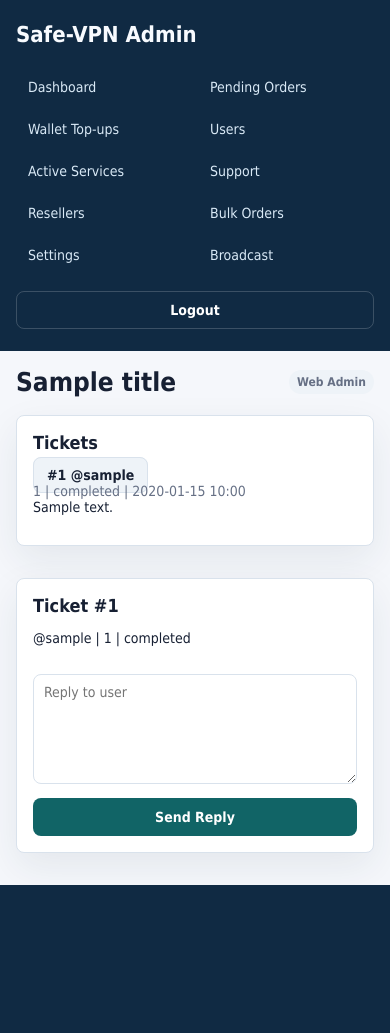
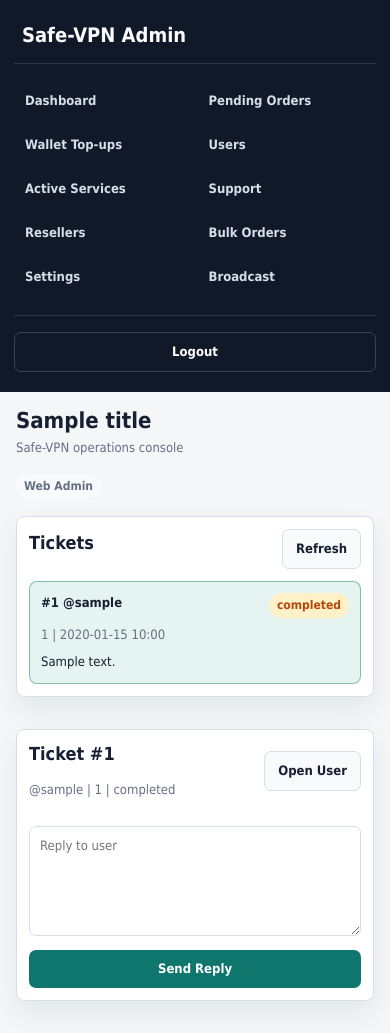
Before and after one commit to svampire7/bot, a FastAPI app: template app/web/templates/support.html in a window 390 px wide. Before the commit the page ends 885 px from the top, so only its background shows below. Run offline with FastAPI, Linux system fonts and the light colour scheme; the template is opened without the code that fills it: most values are stand-ins (such as "Sample title", 1, 10 or a date in 2020); parts of the project's set-up code (start-up, migrations or seed data) failed here and were passed over.

Commit message:
Improve web admin UI

```diff
--- a/app/web/main.py
+++ b/app/web/main.py
@@ -79,6 +79,7 @@ from app.utils.validators import parse_positive_int, parse_toman_amount, sanitiz
 settings = get_settings()
 templates = Jinja2Templates(directory="app/web/templates")
 i18n = I18n(Path("app/bot/i18n"), settings.default_language)
+templates.env.globals["admin_css"] = Path("app/web/static/admin.css").read_text()
 
 
 @asynccontextmanager
@@ -156,6 +157,7 @@ def context(request: Request, title: str, **kwargs: object) -> dict[str, object]
     return {
         "request": request,
         "title": title,
+        "current_path": request.url.path,
         "msg": request.query_params.get("msg"),
         "level": request.query_params.get("level", "ok"),
         **kwargs,
--- a/app/web/static/admin.css
+++ b/app/web/static/admin.css
@@ -1,67 +1,127 @@
 :root {
   color-scheme: light;
-  --bg: #f5f7fb;
+  --bg: #f4f6f8;
   --panel: #ffffff;
-  --panel-soft: #eef3f8;
+  --panel-soft: #f8fafc;
+  --sidebar: #111827;
+  --sidebar-soft: #1f2937;
   --text: #172033;
   --muted: #667085;
-  --line: #d9e2ec;
-  --brand: #116466;
-  --brand-strong: #0b4f51;
+  --line: #d8dee8;
+  --brand: #0f766e;
+  --brand-strong: #115e59;
+  --brand-soft: #e6f4f1;
   --danger: #b42318;
   --danger-soft: #fee4e2;
   --ok: #027a48;
   --ok-soft: #dcfae6;
   --warn: #b54708;
   --warn-soft: #fef0c7;
-  --shadow: 0 14px 38px rgba(31, 45, 61, 0.08);
-  font-family: Vazirmatn, IRANSans, Tahoma, "Segoe UI", Arial, sans-serif;
+  --shadow: 0 12px 28px rgba(16, 24, 40, 0.07);
+  font-family: Tahoma, "Segoe UI", Arial, sans-serif;
 }
 
 * { box-sizing: border-box; }
+
+html { min-height: 100%; }
+
 body {
   margin: 0;
   min-height: 100vh;
   background: var(--bg);
   color: var(--text);
   font-size: 14px;
+  line-height: 1.55;
 }
+
 a { color: inherit; text-decoration: none; }
+
+code,
+pre,
+.mono {
+  font-family: ui-monospace, SFMono-Regular, Menlo, Monaco, Consolas, monospace;
+  overflow-wrap: anywhere;
+  word-break: break-word;
+}
+
 code {
   display: inline-block;
   max-width: 100%;
-  padding: 2px 6px;
+  padding: 2px 7px;
   border: 1px solid var(--line);
   border-radius: 6px;
-  background: #f8fafc;
-  overflow-wrap: anywhere;
+  background: var(--panel-soft);
 }
-.shell { display: grid; grid-template-columns: 248px 1fr; min-height: 100vh; }
+
+pre {
+  margin: 0;
+  white-space: pre-wrap;
+}
+
+.shell {
+  display: grid;
+  grid-template-columns: 250px minmax(0, 1fr);
+  min-height: 100vh;
+}
+
 .sidebar {
   position: sticky;
   top: 0;
   height: 100vh;
-  padding: 22px 16px;
-  background: #102a43;
+  padding: 20px 14px;
+  background: var(--sidebar);
   color: #f8fbff;
   overflow-y: auto;
 }
-.brand { margin: 0 0 22px; font-size: 22px; font-weight: 800; }
-.nav { display: grid; gap: 6px; }
+
+.brand {
+  margin: 0 0 18px;
+  padding: 0 8px 16px;
+  border-bottom: 1px solid rgba(255, 255, 255, 0.12);
+  font-size: 20px;
+  font-weight: 800;
+  letter-spacing: 0;
+}
+
+.nav {
+  display: grid;
+  gap: 5px;
+}
+
 .nav a {
-  padding: 10px 12px;
-  border-radius: 8px;
-  color: #d9e9f6;
+  display: flex;
+  align-items: center;
+  min-height: 39px;
+  padding: 9px 11px;
+  border-radius: 7px;
+  color: #d5dde8;
+  font-weight: 700;
 }
-.nav a:hover, .nav a.active { background: rgba(255,255,255,0.11); color: #fff; }
-.logout { margin-top: 18px; }
+
+.nav a:hover,
+.nav a.active {
+  background: var(--sidebar-soft);
+  color: #fff;
+}
+
+.logout {
+  margin-top: 18px;
+  padding-top: 16px;
+  border-top: 1px solid rgba(255, 255, 255, 0.12);
+}
+
 .logout button {
   width: 100%;
-  border: 1px solid rgba(255,255,255,0.18);
+  border: 1px solid rgba(255, 255, 255, 0.18);
   background: transparent;
   color: #fff;
 }
-.main { min-width: 0; padding: 24px; }
+
+.main {
+  min-width: 0;
+  padding: 24px;
+}
+
 .topbar {
   display: flex;
   align-items: center;
@@ -69,8 +129,36 @@ code {
   gap: 16px;
   margin-bottom: 18px;
 }
-h1 { margin: 0; font-size: 26px; }
-h2 { margin: 0 0 14px; font-size: 18px; }
+
+.page-title {
+  display: grid;
+  gap: 3px;
+}
+
+h1,
+h2,
+h3,
+p {
+  margin-top: 0;
+}
+
+h1 {
+  margin-bottom: 0;
+  font-size: 26px;
+  line-height: 1.2;
+}
+
+h2 {
+  margin-bottom: 14px;
+  font-size: 18px;
+  line-height: 1.3;
+}
+
+h3 {
+  margin-bottom: 8px;
+  font-size: 15px;
+}
+
 .card {
   background: var(--panel);
   border: 1px solid var(--line);
@@ -79,16 +167,38 @@ h2 { margin: 0 0 14px; font-size: 18px; }
   padding: 16px;
   margin-bottom: 16px;
 }
-.grid { display: grid; gap: 14px; }
-.grid.stats { grid-template-columns: repeat(auto-fit, minmax(180px, 1fr)); }
+
+.grid {
+  display: grid;
+  gap: 14px;
+}
+
+.grid.stats {
+  grid-template-columns: repeat(auto-fit, minmax(180px, 1fr));
+}
+
 .stat {
   background: var(--panel);
   border: 1px solid var(--line);
   border-radius: 8px;
   padding: 14px;
+  box-shadow: var(--shadow);
 }
-.stat .label { color: var(--muted); font-size: 12px; }
-.stat .value { margin-top: 6px; font-size: 24px; font-weight: 800; }
+
+.stat .label {
+  color: var(--muted);
+  font-size: 12px;
+  font-weight: 800;
+}
+
+.stat .value {
+  margin-top: 7px;
+  font-size: 24px;
+  font-weight: 800;
+  line-height: 1.2;
+  overflow-wrap: anywhere;
+}
+
 .toolbar {
   display: flex;
   align-items: center;
@@ -97,50 +207,143 @@ h2 { margin: 0 0 14px; font-size: 18px; }
   gap: 10px;
   margin-bottom: 12px;
 }
+
+.table-wrap {
+  width: 100%;
+  overflow-x: auto;
+  border: 1px solid var(--line);
+  border-radius: 8px;
+  background: var(--panel);
+}
+
 table {
   width: 100%;
   border-collapse: collapse;
   background: var(--panel);
 }
-th, td {
+
+th,
+td {
   padding: 11px 10px;
   border-bottom: 1px solid var(--line);
   text-align: left;
   vertical-align: top;
 }
-th { color: var(--muted); font-size: 12px; font-weight: 700; background: #f8fafc; }
-tr:hover td { background: #fbfdff; }
-.actions { display: flex; flex-wrap: wrap; gap: 8px; align-items: center; }
-form.inline { display: inline-flex; gap: 8px; align-items: center; flex-wrap: wrap; margin: 0; }
-input, select, textarea {
+
+th {
+  color: var(--muted);
+  font-size: 12px;
+  font-weight: 800;
+  background: var(--panel-soft);
+  white-space: nowrap;
+}
+
+tr:last-child td {
+  border-bottom: 0;
+}
+
+tr:hover td {
+  background: #fbfdff;
+}
+
+.actions {
+  display: flex;
+  flex-wrap: wrap;
+  gap: 8px;
+  align-items: center;
+}
+
+form.inline {
+  display: inline-flex;
+  gap: 8px;
+  align-items: center;
+  flex-wrap: wrap;
+  margin: 0;
+}
+
+input,
+select,
+textarea {
   width: 100%;
   min-height: 38px;
   padding: 9px 10px;
   border: 1px solid var(--line);
-  border-radius: 8px;
+  border-radius: 7px;
   background: #fff;
   color: var(--text);
   font: inherit;
 }
-textarea { min-height: 110px; resize: vertical; }
-label { display: grid; gap: 6px; color: var(--muted); font-weight: 700; }
-.form-grid { display: grid; grid-template-columns: repeat(auto-fit, minmax(230px, 1fr)); gap: 14px; }
-button, .button {
+
+input:focus,
+select:focus,
+textarea:focus {
+  outline: 3px solid rgba(15, 118, 110, 0.13);
+  border-color: var(--brand);
+}
+
+textarea {
+  min-height: 110px;
+  resize: vertical;
+}
+
+label {
+  display: grid;
+  gap: 6px;
+  color: var(--muted);
+  font-weight: 800;
+}
+
+.form-grid {
+  display: grid;
+  grid-template-columns: repeat(auto-fit, minmax(230px, 1fr));
+  gap: 14px;
+}
+
+button,
+.button {
+  display: inline-flex;
+  align-items: center;
+  justify-content: center;
   min-height: 38px;
   border: 0;
-  border-radius: 8px;
+  border-radius: 7px;
   padding: 9px 13px;
   background: var(--brand);
   color: #fff;
   cursor: pointer;
   font: inherit;
-  font-weight: 700;
+  font-weight: 800;
   text-align: center;
+  white-space: nowrap;
 }
-button:hover, .button:hover { background: var(--brand-strong); }
-button.secondary, .button.secondary { background: var(--panel-soft); color: var(--text); border: 1px solid var(--line); }
-button.danger, .button.danger { background: var(--danger); }
-button.warning, .button.warning { background: var(--warn); }
+
+button:hover,
+.button:hover {
+  background: var(--brand-strong);
+}
+
+button.secondary,
+.button.secondary {
+  background: var(--panel-soft);
+  color: var(--text);
+  border: 1px solid var(--line);
+}
+
+button.secondary:hover,
+.button.secondary:hover {
+  background: #eef2f6;
+}
+
+button.danger,
+.button.danger {
+  background: var(--danger);
+}
+
+button.warning,
+.button.warning {
+  background: var(--warn);
+}
+
 .badge {
   display: inline-flex;
   align-items: center;
@@ -152,9 +355,11 @@ button.warning, .button.warning { background: var(--warn); }
   font-size: 12px;
   font-weight: 800;
 }
+
 .badge.ok { background: var(--ok-soft); color: var(--ok); }
 .badge.bad { background: var(--danger-soft); color: var(--danger); }
 .badge.warn { background: var(--warn-soft); color: var(--warn); }
+
 .alert {
   padding: 11px 13px;
   border-radius: 8px;
@@ -162,28 +367,175 @@ button.warning, .button.warning { background: var(--warn); }
   border: 1px solid var(--line);
   background: var(--ok-soft);
   color: var(--ok);
-  font-weight: 700;
+  font-weight: 800;
 }
-.alert.bad { background: var(--danger-soft); color: var(--danger); }
-.muted { color: var(--muted); }
-.mono { font-family: ui-monospace, SFMono-Regular, Menlo, Monaco, Consolas, monospace; overflow-wrap: anywhere; }
-.split { display: grid; grid-template-columns: 320px 1fr; gap: 16px; }
-.thread { display: grid; gap: 8px; }
-.bubble { padding: 10px 12px; border-radius: 8px; background: #f1f5f9; }
-.bubble.admin { background: #e7f6f2; }
-.pagination { display: flex; gap: 8px; margin-top: 14px; }
+
+.alert.bad {
+  background: var(--danger-soft);
+  color: var(--danger);
+}
+
+.muted {
+  color: var(--muted);
+}
+
+.split {
+  display: grid;
+  grid-template-columns: minmax(290px, 360px) minmax(0, 1fr);
+  gap: 16px;
+  align-items: start;
+}
+
+.ticket-list {
+  display: grid;
+  gap: 10px;
+}
+
+.ticket-item {
+  display: grid;
+  gap: 7px;
+  padding: 11px;
+  border: 1px solid var(--line);
+  border-radius: 8px;
+  background: var(--panel-soft);
+}
+
+.ticket-item:hover,
+.ticket-item.active {
+  border-color: rgba(15, 118, 110, 0.45);
+  background: var(--brand-soft);
+}
+
+.ticket-title {
+  display: flex;
+  justify-content: space-between;
+  gap: 10px;
+  font-weight: 800;
+}
+
+.ticket-preview {
+  display: -webkit-box;
+  overflow: hidden;
+  color: var(--text);
+  overflow-wrap: anywhere;
+  -webkit-box-orient: vertical;
+  -webkit-line-clamp: 3;
+}
+
+.thread {
+  display: grid;
+  gap: 10px;
+  max-height: 58vh;
+  overflow: auto;
+  padding-right: 4px;
+}
+
+.bubble {
+  max-width: 860px;
+  padding: 10px 12px;
+  border: 1px solid var(--line);
+  border-radius: 8px;
+  background: #f1f5f9;
+  overflow-wrap: anywhere;
+}
+
+.bubble.admin {
+  margin-left: auto;
+  background: #e7f6f2;
+  border-color: #b7ded6;
+}
+
+.bubble-head {
+  display: flex;
+  justify-content: space-between;
+  gap: 12px;
+  margin-bottom: 6px;
+  color: var(--muted);
+  font-size: 12px;
+  font-weight: 800;
+}
+
+.bubble-body {
+  white-space: pre-wrap;
+}
+
+.pagination {
+  display: flex;
+  gap: 8px;
+  margin-top: 14px;
+}
+
 .login-page {
   display: grid;
   place-items: center;
   min-height: 100vh;
   padding: 24px;
 }
-.login-card { width: min(420px, 100%); }
-@media (max-width: 900px) {
-  .shell { grid-template-columns: 1fr; }
-  .sidebar { position: static; height: auto; }
-  .nav { grid-template-columns: repeat(auto-fit, minmax(145px, 1fr)); }
-  .main { padding: 16px; }
-  .split { grid-template-columns: 1fr; }
-  th, td { padding: 9px 7px; }
+
+.login-card {
+  width: min(420px, 100%);
 }
+
+.empty-state {
+  display: grid;
+  place-items: center;
+  min-height: 180px;
+  color: var(--muted);
+  text-align: center;
+}
+
+@media (max-width: 980px) {
+  .shell {
+    grid-template-columns: 1fr;
+  }
+
+  .sidebar {
+    position: static;
+    height: auto;
+  }
+
+  .brand {
+    padding-bottom: 12px;
+  }
+
+  .nav {
+    grid-template-columns: repeat(auto-fit, minmax(145px, 1fr));
+  }
+
+  .main {
+    padding: 16px;
+  }
+
+  .split {
+    grid-template-columns: 1fr;
+  }
+
+  .thread {
+    max-height: none;
+  }
+}
+
+@media (max-width: 620px) {
+  body {
+    font-size: 13px;
+  }
+
+  .topbar {
+    align-items: flex-start;
+    flex-direction: column;
+  }
+
+  .card,
+  .stat {
+    padding: 12px;
+  }
+
+  h1 {
+    font-size: 22px;
+  }
+
+  th,
+  td {
+    padding: 9px 8px;
+  }
+}
--- a/app/web/templates/base.html
+++ b/app/web/templates/base.html
@@ -4,23 +4,24 @@
     <meta charset="utf-8">
     <meta name="viewport" content="width=device-width, initial-scale=1">
     <title>{{ title }} | VPN Bot Admin</title>
-    <link rel="stylesheet" href="{{ url_for('static', path='admin.css') }}">
+    <link rel="stylesheet" href="{{ url_for('static', path='admin.css') }}?v=2">
+    <style>{{ admin_css|safe }}</style>
   </head>
   <body>
     <div class="shell">
       <aside class="sidebar">
         <div class="brand">Safe-VPN Admin</div>
         <nav class="nav">
-          <a href="/">Dashboard</a>
-          <a href="/orders">Pending Orders</a>
-          <a href="/wallet/topups">Wallet Top-ups</a>
-          <a href="/users">Users</a>
-          <a href="/services">Active Services</a>
-          <a href="/support">Support</a>
-          <a href="/resellers">Resellers</a>
-          <a href="/reseller-orders">Bulk Orders</a>
-          <a href="/settings">Settings</a>
-          <a href="/broadcast">Broadcast</a>
+          <a class="{{ 'active' if current_path == '/' else '' }}" href="/">Dashboard</a>
+          <a class="{{ 'active' if current_path.startswith('/orders') else '' }}" href="/orders">Pending Orders</a>
+          <a class="{{ 'active' if current_path.startswith('/wallet') else '' }}" href="/wallet/topups">Wallet Top-ups</a>
+          <a class="{{ 'active' if current_path.startswith('/users') else '' }}" href="/users">Users</a>
+          <a class="{{ 'active' if current_path.startswith('/services') else '' }}" href="/services">Active Services</a>
+          <a class="{{ 'active' if current_path.startswith('/support') else '' }}" href="/support">Support</a>
+          <a class="{{ 'active' if current_path.startswith('/resellers') else '' }}" href="/resellers">Resellers</a>
+          <a class="{{ 'active' if current_path.startswith('/reseller-orders') else '' }}" href="/reseller-orders">Bulk Orders</a>
+          <a class="{{ 'active' if current_path.startswith('/settings') else '' }}" href="/settings">Settings</a>
+          <a class="{{ 'active' if current_path.startswith('/broadcast') else '' }}" href="/broadcast">Broadcast</a>
         </nav>
         <form class="logout" method="post" action="/logout">
           <button type="submit">Logout</button>
@@ -28,7 +29,10 @@
       </aside>
       <main class="main">
         <div class="topbar">
-          <h1>{{ title }}</h1>
+          <div class="page-title">
+            <h1>{{ title }}</h1>
+            <span class="muted">Safe-VPN operations console</span>
+          </div>
           <span class="badge">Web Admin</span>
         </div>
         {% if msg %}
--- a/app/web/templates/login.html
+++ b/app/web/templates/login.html
@@ -4,7 +4,8 @@
     <meta charset="utf-8">
     <meta name="viewport" content="width=device-width, initial-scale=1">
     <title>Login | VPN Bot Admin</title>
-    <link rel="stylesheet" href="{{ url_for('static', path='admin.css') }}">
+    <link rel="stylesheet" href="{{ url_for('static', path='admin.css') }}?v=2">
+    <style>{{ admin_css|safe }}</style>
   </head>
   <body class="login-page">
     <section class="card login-card">
--- a/app/web/templates/support.html
+++ b/app/web/templates/support.html
@@ -2,27 +2,42 @@
 {% block content %}
 <section class="split">
   <div class="card">
-    <h2>Tickets</h2>
+    <div class="toolbar">
+      <h2>Tickets</h2>
+      <a class="button secondary" href="/support">Refresh</a>
+    </div>
+    <div class="ticket-list">
     {% for ticket in tickets %}
-      <p>
-        <a class="button secondary" href="/support?ticket_id={{ ticket.id }}">#{{ ticket.id }} @{{ ticket.user.telegram_username or "-" }}</a>
-        <br><span class="muted">{{ ticket.user.telegram_id }} | {{ ticket.status }} | {{ ticket.updated_at.strftime("%Y-%m-%d %H:%M") }}</span>
-        <br>{{ ticket.last_message_preview or "-" }}
-      </p>
+      <a class="ticket-item {{ 'active' if selected and selected.id == ticket.id else '' }}" href="/support?ticket_id={{ ticket.id }}">
+        <span class="ticket-title">
+          <span>#{{ ticket.id }} @{{ ticket.user.telegram_username or "-" }}</span>
+          <span class="badge {{ 'ok' if ticket.status == 'answered' else 'warn' }}">{{ ticket.status }}</span>
+        </span>
+        <span class="muted">{{ ticket.user.telegram_id }} | {{ ticket.updated_at.strftime("%Y-%m-%d %H:%M") }}</span>
+        <span class="ticket-preview">{{ ticket.last_message_preview or "-" }}</span>
+      </a>
     {% else %}
       <p class="muted">No support tickets.</p>
     {% endfor %}
+    </div>
   </div>
   <div class="card">
     {% if selected %}
-      <h2>Ticket #{{ selected.id }}</h2>
-      <p>@{{ selected.user.telegram_username or "-" }} | {{ selected.user.telegram_id }} | {{ selected.status }}</p>
+      <div class="toolbar">
+        <div>
+          <h2>Ticket #{{ selected.id }}</h2>
+          <div class="muted">@{{ selected.user.telegram_username or "-" }} | {{ selected.user.telegram_id }} | {{ selected.status }}</div>
+        </div>
+        <a class="button secondary" href="/users/{{ selected.user_id }}">Open User</a>
+      </div>
       <div class="thread">
         {% for item in messages %}
           <div class="bubble {{ 'admin' if item.sender_type == 'admin' else '' }}">
-            <strong>{{ item.sender_type }}</strong>
-            <div>{{ item.text or item.message_type or "-" }}</div>
-            <small class="muted">{{ item.created_at.strftime("%Y-%m-%d %H:%M") }}</small>
+            <div class="bubble-head">
+              <span>{{ item.sender_type }}</span>
+              <span>{{ item.created_at.strftime("%Y-%m-%d %H:%M") }}</span>
+            </div>
+            <div class="bubble-body">{{ item.text or item.message_type or "-" }}</div>
           </div>
         {% endfor %}
       </div>
```
